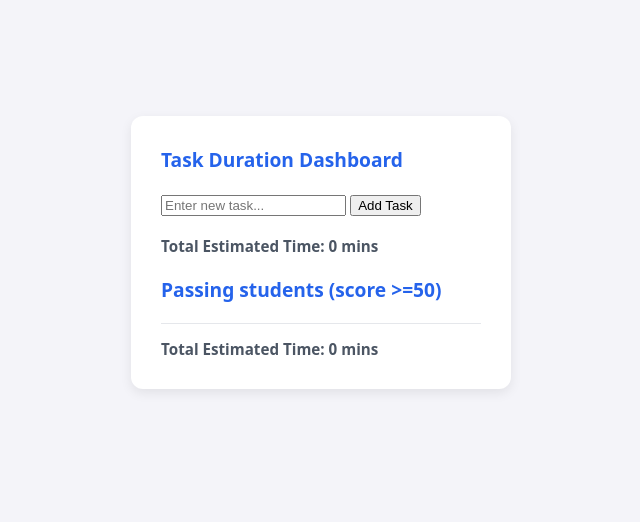
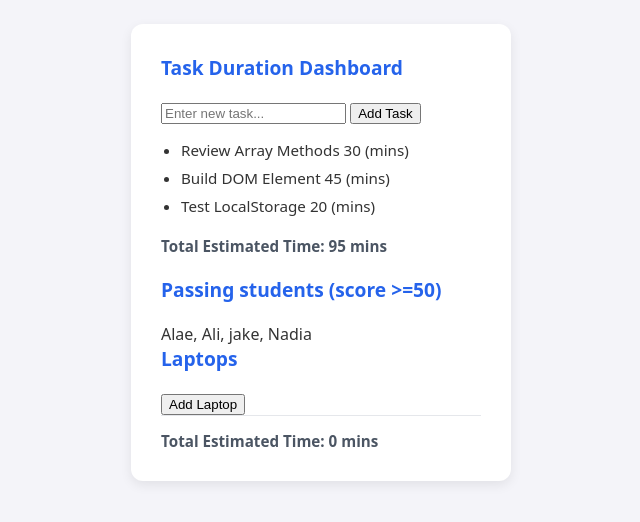
Before and after one commit to ferd-aboubakr/Drills, a plain HTML site: page index.html in a window 1280 px wide. Shown: the part 148-670 px from the top of the page, without its empty margins (319-959 px from the left). Drawn offline with Linux system fonts and the light colour scheme.

Commit message:
5th ex startup code

```diff
--- a/index.html
+++ b/index.html
@@ -32,6 +32,11 @@
 
 
 
+  <h2>Laptops</h2>
+  <button id="add-btn">Add Laptop</button>
+  <div id="cart">
+
+
     <!-- Target total display -->
     <div class="summary">
       <h3>Total Estimated Time: <span id="total-mins">0</span> mins</h3>
--- a/script.js
+++ b/script.js
@@ -25,7 +25,7 @@
 // )
 
 tasks.forEach(task => {
-tasklist.innerHTML += `<li>${task.text} ( `${task.duration}` mins)</li>`;
+tasklist.innerHTML += `<li> ${task.text} ${task.duration}  (mins)</li>`;
 });
 
 totalMinSpan.textContent = tasks.reduce((totalTime, taskTime) => totalTime+taskTime.duration ,0) ;
@@ -81,7 +81,7 @@
   //    - text: taskInput.value
   //    - duration: 15 (let's default it to 15 mins for now)
 
-  const task = {id: Date.now(), text: '${taskInput.value}', duration: 15};
+  const task = {id: Date.now(), text: `${taskInput.value}`, duration: 15};
   // 3. Push the new task into the 'tasks' array
 
   tasks.push(task);
@@ -97,3 +97,21 @@
   renderTasks();
 });
 renderTasks();
+
+
+let cart =[];
+const Laptops = [{id:1, name: razer, price: 1200},{id:2, name: medion, price: 900}]
+
+//   <h2>Laptops</h2>
+//   <button id="add-btn">Add Laptop</button>
+//   <div id="cart"
+
+const addButton = document.getElementById('add-btn');
+const displayCart = document.getElementById('cart');
+
+function renderCart (){
+
+  addButton.addEventListener("click", () => {
+
+  })
+}
```
